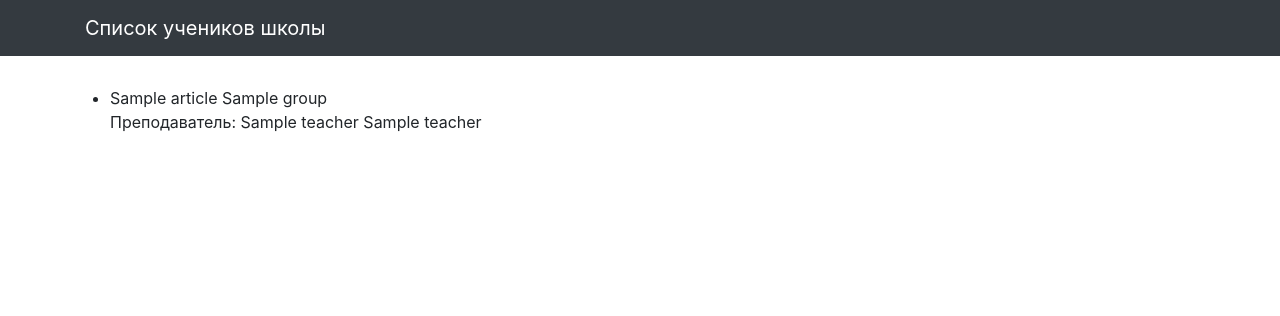
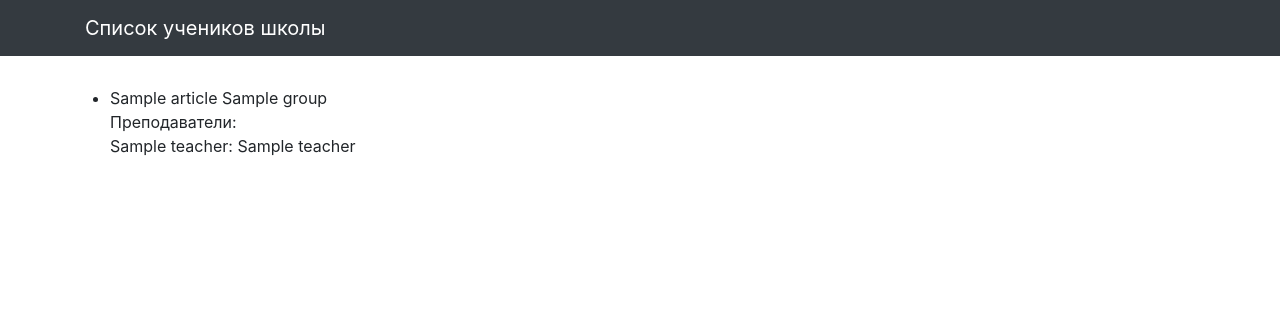
Before and after one commit to fff26/dj-homeworks, a Django app: template 2.2-databases-2/orm_migrations/templates/school/students_list.html in a window 1280 px wide. Shown: the top 316 px of the page. Run offline with Django 3.2, Linux system fonts and the light colour scheme; the template is opened without the code that fills it: most values are stand-ins (such as "Sample title", 1, 10 or a date in 2020); some libraries are stand-ins or nearby versions.

Commit message:
Template change students_list.html

```diff
--- a/2.2-databases-2/orm_migrations/templates/school/students_list.html
+++ b/2.2-databases-2/orm_migrations/templates/school/students_list.html
@@ -6,7 +6,12 @@
 <div class="row">
   <ul>
   {% for student in object_list %}
-    <li>{{ student.name }} {{ student.group }} <br> Преподаватель: {{ student.teacher.name }} {{ student.teacher.subject }}</li>
+    <li>{{ student.name }} {{ student.group }}
+        <br> Преподаватели:
+        {% for teacher in student.teachers.all %}
+            <p>{{ teacher.name }}: {{ teacher.subject }}</p>
+        {% endfor %}
+    </li>
   {% endfor %}
   </ul>
 </div>
```
